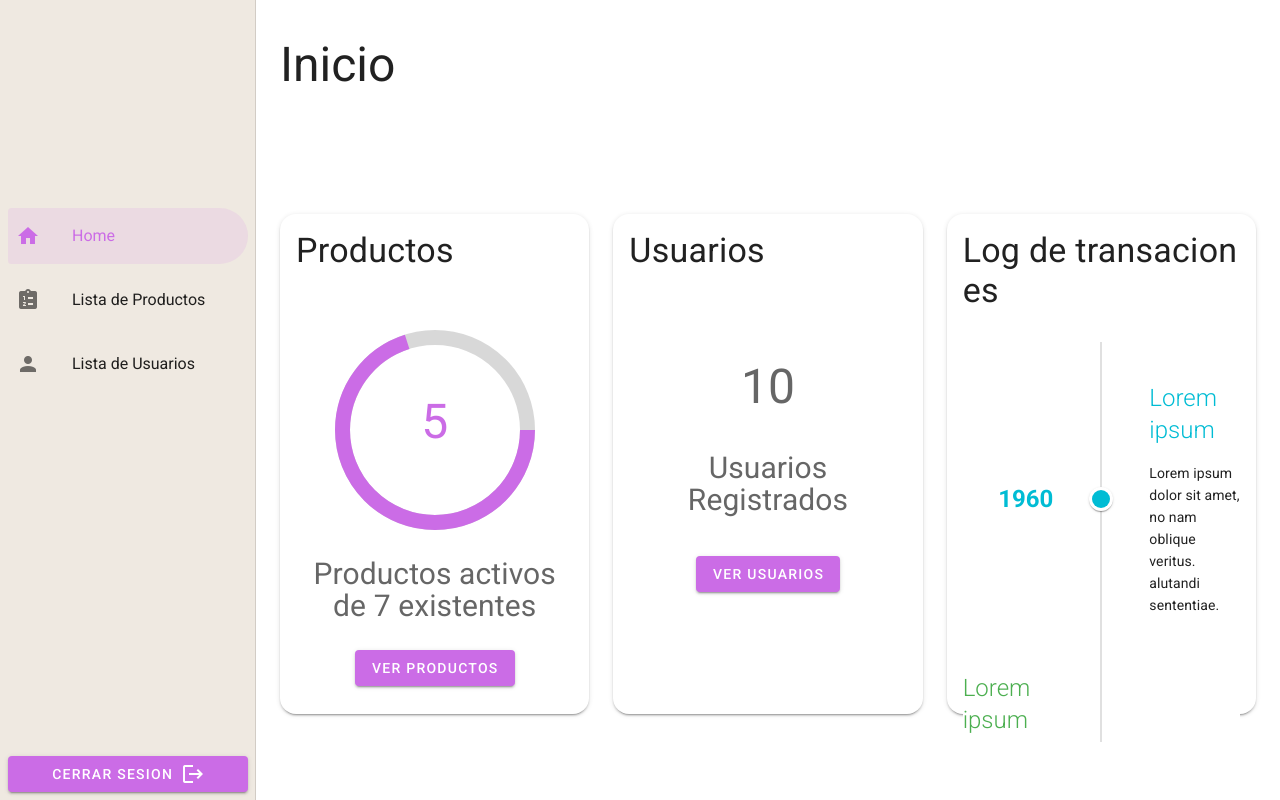
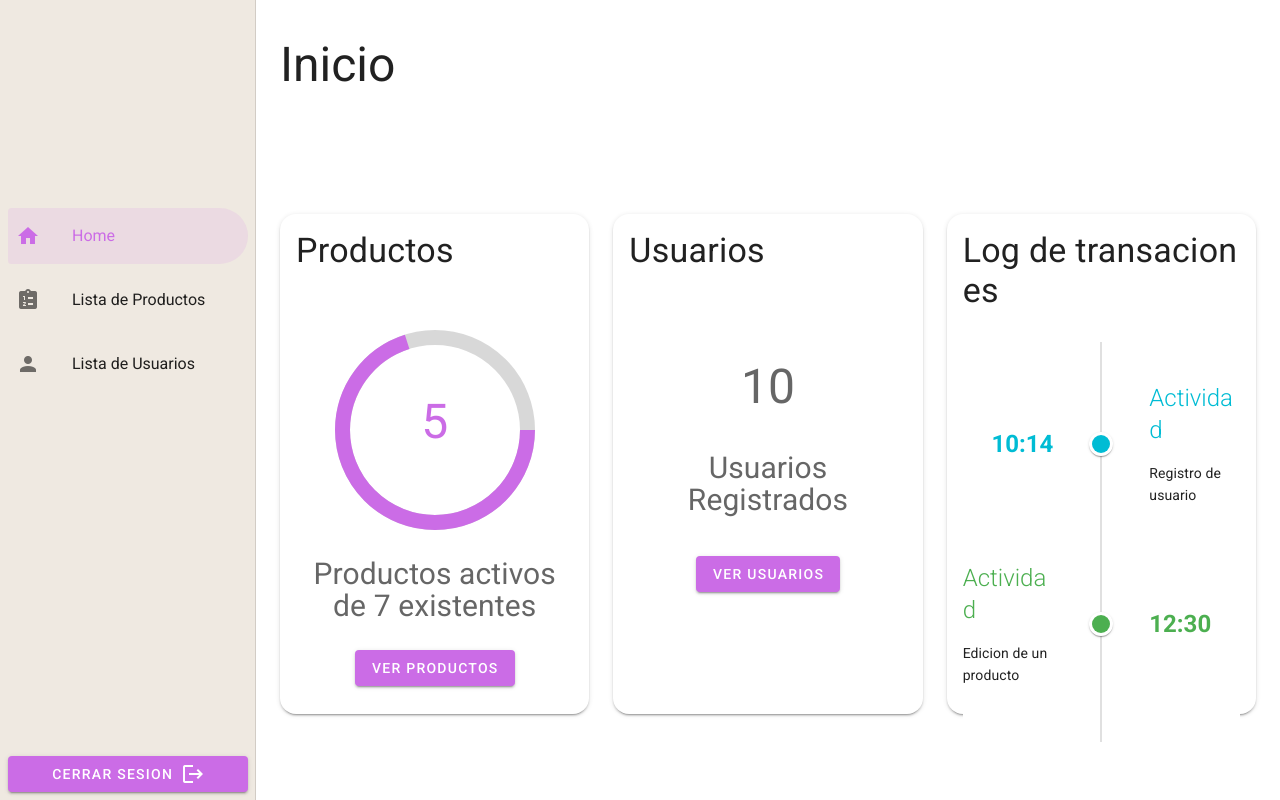
Before and after one commit to Andres-RM/prueba-full-stack-ft, a Vue app: page / in a window 1280 px wide. Built offline with nearby package versions, Linux system fonts and the light colour scheme.

Commit message:
edit transation

```diff
--- a/src/components/home-card-transation.vue
+++ b/src/components/home-card-transation.vue
@@ -21,10 +21,10 @@
           </template>
           <div class="py-4">
             <h2 :class="`headline font-weight-light mb-4 ${year.color}--text`">
-              Lorem ipsum
+              Actividad
             </h2>
             <div>
-              Lorem ipsum dolor sit amet, no nam oblique veritus.  alutandi sententiae.
+              {{ year.text}}
             </div>
           </div>
         </v-timeline-item>
@@ -41,23 +41,23 @@ export default {
     years: [
       {
         color: 'cyan',
-        year: '1960',
+        year: '10:14',
+        text: 'Registro de usuario'
       },
       {
         color: 'green',
-        year: '1970',
+        year: '12:30',
+        text: 'Edicion de un producto'
       },
       {
         color: 'pink',
-        year: '1980',
+        year: '02:13',
+        text: 'Registro de un producto'
       },
       {
         color: 'amber',
-        year: '1990',
-      },
-      {
-        color: 'orange',
-        year: '2000',
+        year: '04:45',
+        text: 'Eliminación de un producto'
       },
     ],
   }),
```
